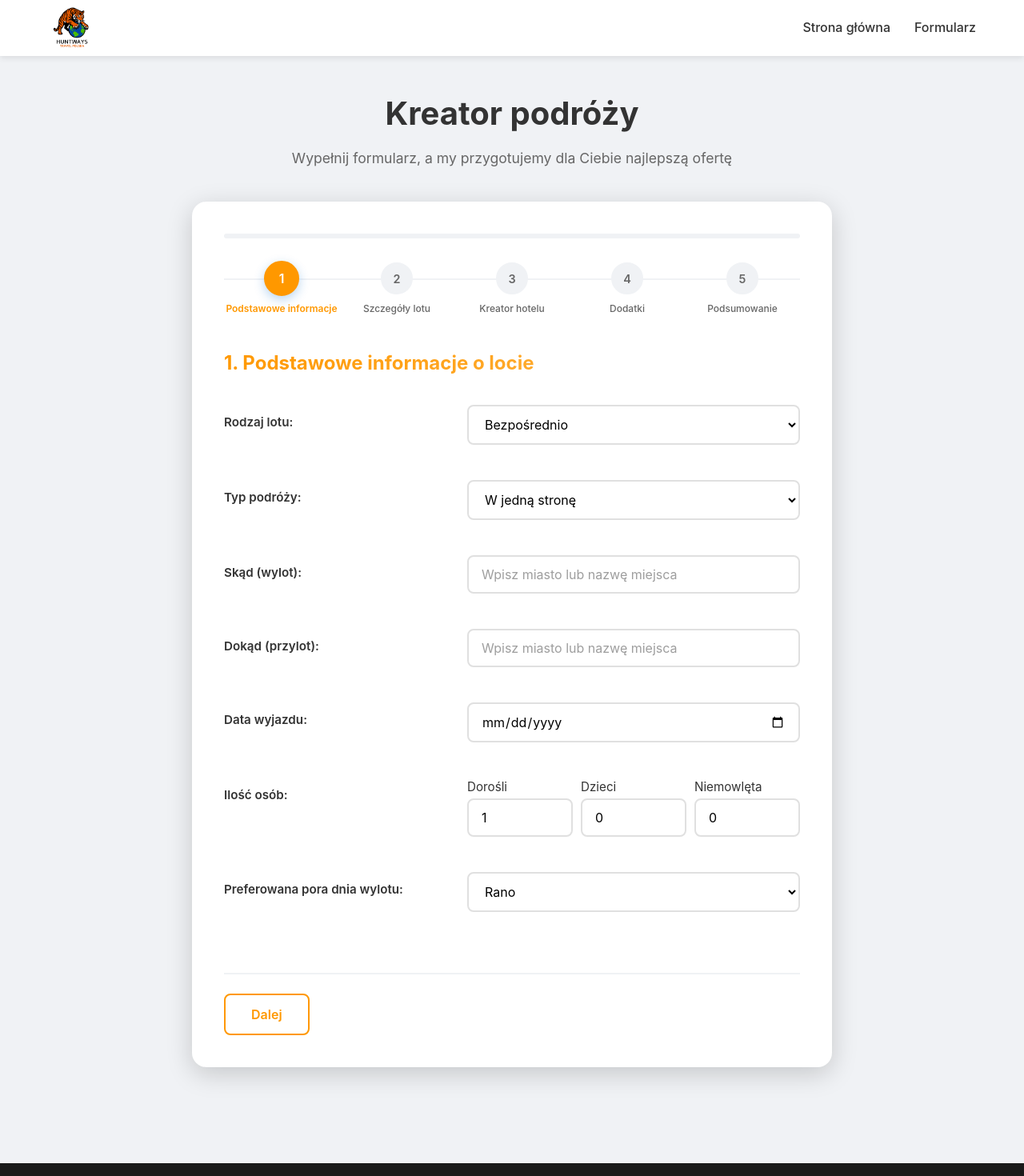
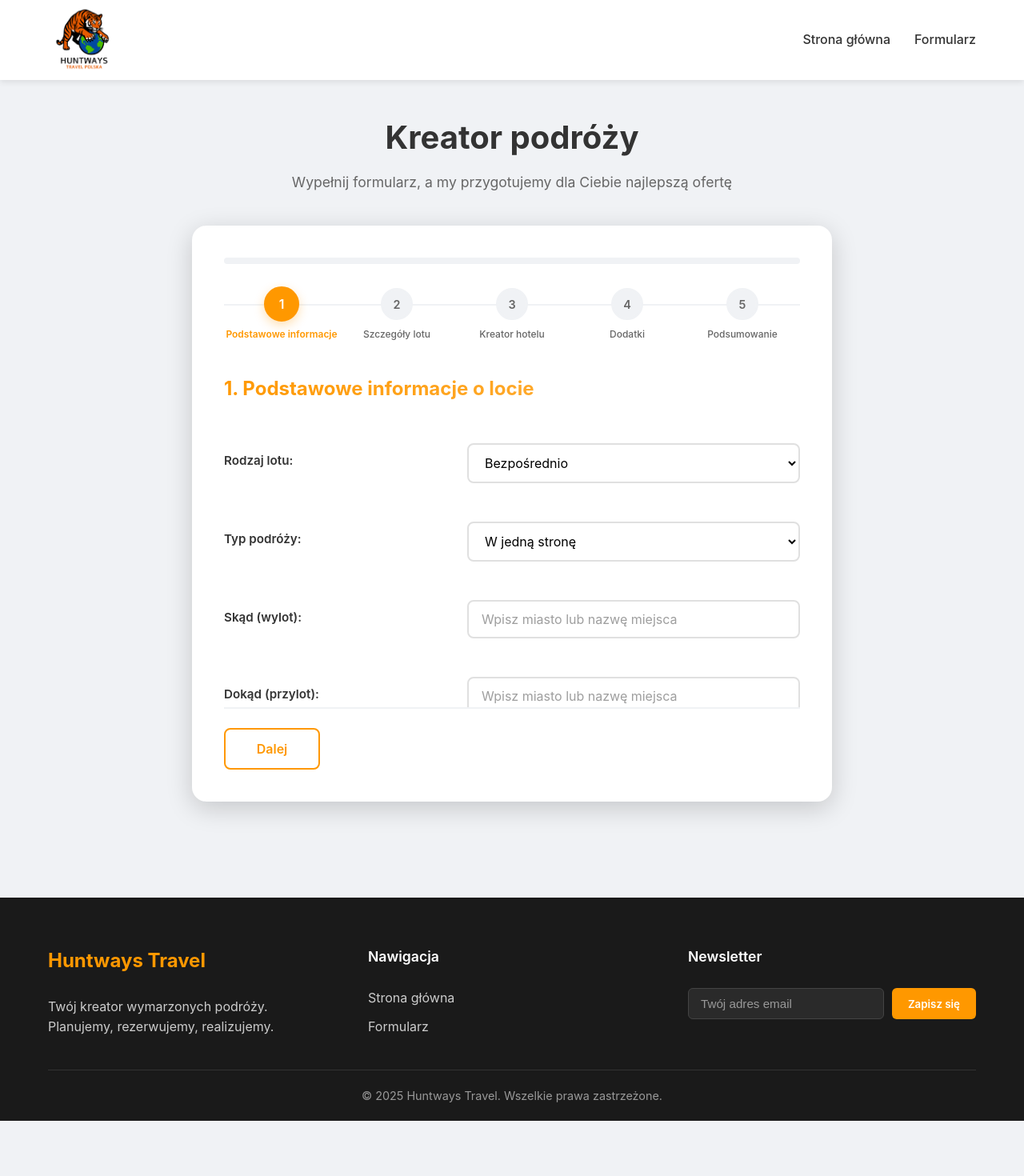
Before and after one commit to konradwyszynski787/huntwaystravel, a Next.js app: page /formularz in a window 1280 px wide. Shown: the top 1470 px of the page at 80% size. After the commit the page ends 1401 px from the top, so only its background shows below. Built offline with nearby package versions, Linux system fonts and the light colour scheme.

Commit message:
quick fix

```diff
--- a/app/components/Footer.tsx
+++ b/app/components/Footer.tsx
@@ -10,7 +10,7 @@ export default function Footer() {
       <div className={styles.container}>
         <div className={styles.content}>
           <div className={styles.section}>
-            <h3 className={styles.title}>HuntWays Travel</h3>
+            <h3 className={styles.title}>Huntways Travel</h3>
             <p className={styles.description}>
               Twój kreator wymarzonych podróży. Planujemy, rezerwujemy, realizujemy.
             </p>
@@ -33,7 +33,7 @@ export default function Footer() {
         </div>
 
         <div className={styles.bottom}>
-          <p>&copy; {new Date().getFullYear()} HuntWays Travel. Wszelkie prawa zastrzeżone.</p>
+          <p>&copy; {new Date().getFullYear()} Huntways Travel. Wszelkie prawa zastrzeżone.</p>
         </div>
       </div>
     </footer>
--- a/app/components/Header.module.css
+++ b/app/components/Header.module.css
@@ -13,14 +13,14 @@
   display: flex;
   justify-content: space-between;
   align-items: center;
-  height: 70px;
+  height: 100px;
 }
 
 .logo {
   display: flex;
   align-items: center;
   transition: opacity 0.2s;
-  height: 60px;
+  height: 90px;
 }
 
 .logo:hover {
@@ -30,7 +30,8 @@
 .logoImage {
   height: auto;
   width: auto;
-  max-height: 60px;
+  max-height: 90px;
+  max-width: 300px;
   object-fit: contain;
 }
 
@@ -86,6 +87,19 @@
 }
 
 @media (max-width: 768px) {
+  .container {
+    height: 80px;
+  }
+
+  .logo {
+    height: 70px;
+  }
+
+  .logoImage {
+    max-height: 70px;
+    max-width: 200px;
+  }
+
   .menuButton {
     display: flex;
   }
--- a/app/components/Header.tsx
+++ b/app/components/Header.tsx
@@ -15,8 +15,8 @@ export default function Header() {
           <Image
             src="/HTP_Logo_Przezroczysta_Szary_napis_Huntways.png"
             alt="HuntWays Travel Polska"
-            width={200}
-            height={120}
+            width={300}
+            height={90}
             priority
             className={styles.logoImage}
             style={{ objectFit: 'contain' }}
--- a/app/components/TravelForm.module.css
+++ b/app/components/TravelForm.module.css
@@ -4,7 +4,10 @@
 
 .card {
   width: 100%;
-  min-height: 520px;
+  max-width: 900px;
+  margin: 0 auto;
+  min-height: 600px;
+  max-height: 90vh;
   background: #fff;
   border-radius: 18px;
   box-shadow: var(--shadow);
@@ -12,6 +15,9 @@
   padding: 40px;
   box-sizing: border-box;
   animation: fadeIn 0.4s ease-out;
+  display: flex;
+  flex-direction: column;
+  overflow: hidden;
 }
 
 @keyframes fadeIn {
@@ -27,11 +33,12 @@
 
 .progressBar {
   width: 100%;
-  height: 6px;
+  height: 8px;
   background: var(--secondary-color);
   border-radius: 10px;
   margin-bottom: 30px;
   overflow: hidden;
+  flex-shrink: 0;
 }
 
 .progressFill {
@@ -47,6 +54,7 @@
   justify-content: space-between;
   margin-bottom: 40px;
   position: relative;
+  flex-shrink: 0;
 }
 
 .stepIndicator::before {
@@ -88,7 +96,7 @@
   background: var(--primary-color);
   color: #fff;
   border-color: var(--primary-color);
-  box-shadow: 0 4px 12px rgba(25, 118, 210, 0.3);
+  box-shadow: 0 4px 12px rgba(255, 152, 0, 0.3);
   transform: scale(1.1);
 }
 
@@ -116,10 +124,33 @@
   flex-direction: column;
   gap: 24px;
   animation: slideIn 0.3s ease-out;
+  flex: 1;
+  overflow-y: auto;
+  padding-right: 10px;
+  margin-right: -10px;
 }
 
 .step.active {
   display: flex;
+}
+
+/* Scrollbar styling */
+.step::-webkit-scrollbar {
+  width: 8px;
+}
+
+.step::-webkit-scrollbar-track {
+  background: var(--secondary-color);
+  border-radius: 4px;
+}
+
+.step::-webkit-scrollbar-thumb {
+  background: var(--primary-color);
+  border-radius: 4px;
+}
+
+.step::-webkit-scrollbar-thumb:hover {
+  background: var(--primary-dark);
 }
 
 @keyframes slideIn {
@@ -136,19 +167,20 @@
 .stepTitle {
   font-size: 1.5em;
   font-weight: 700;
-  margin-bottom: 8px;
+  margin-bottom: 24px;
   color: var(--text-dark);
   background: linear-gradient(135deg, var(--primary-color), var(--primary-light));
   -webkit-background-clip: text;
   -webkit-text-fill-color: transparent;
   background-clip: text;
+  flex-shrink: 0;
 }
 
 .formRow {
   display: flex;
   align-items: flex-start;
   gap: 16px;
-  margin-bottom: 20px;
+  margin-bottom: 24px;
 }
 
 .formRow label {
@@ -511,9 +543,14 @@
   display: flex;
   justify-content: space-between;
   gap: 12px;
-  margin-top: 32px;
+  margin-top: auto;
   padding-top: 24px;
   border-top: 2px solid var(--secondary-color);
+  flex-shrink: 0;
+  background: #fff;
+  position: sticky;
+  bottom: 0;
+  z-index: 10;
 }
 
 .actions button {
@@ -525,6 +562,7 @@
   cursor: pointer;
   transition: all 0.2s ease;
   font-family: inherit;
+  min-width: 120px;
 }
 
 .actions button[type="button"] {
@@ -540,14 +578,14 @@
 }
 
 .actions button[type="submit"] {
-  background: linear-gradient(135deg, var(--primary-color), #42a5f5);
+  background: linear-gradient(135deg, var(--primary-color), var(--primary-light));
   color: #fff;
-  box-shadow: 0 4px 12px rgba(25, 118, 210, 0.3);
+  box-shadow: 0 4px 12px rgba(255, 152, 0, 0.3);
 }
 
 .actions button[type="submit"]:hover:not(:disabled) {
   transform: translateY(-2px);
-  box-shadow: 0 6px 16px rgba(25, 118, 210, 0.4);
+  box-shadow: 0 6px 16px rgba(255, 152, 0, 0.4);
 }
 
 .actions button:disabled {
@@ -718,6 +756,8 @@
 @media (max-width: 768px) {
   .card {
     padding: 24px 20px;
+    max-height: 95vh;
+    min-height: 500px;
   }
 
   .stepIndicator {
--- a/app/page.tsx
+++ b/app/page.tsx
@@ -11,7 +11,7 @@ export default function Home() {
         {/* Hero Section */}
         <section className={styles.hero}>
           <div className={styles.heroContent}>
-            <h1 className={styles.heroTitle}>HuntWays Travel</h1>
+            <h1 className={styles.heroTitle}>Huntways Travel</h1>
             <p className={styles.heroSubtitle}>
               Zaplanuj swoją wymarzoną podróż w kilka prostych kroków
             </p>
@@ -24,7 +24,7 @@ export default function Home() {
         {/* Features Section */}
         <section className={`section ${styles.features}`}>
           <div className="container">
-            <h2 className={styles.sectionTitle}>Dlaczego HuntWays Travel?</h2>
+            <h2 className={styles.sectionTitle}>Dlaczego Huntways Travel?</h2>
             <div className={styles.featuresGrid}>
               <div className={styles.featureCard}>
                 <div className={styles.featureIcon}>✈️</div>
```
